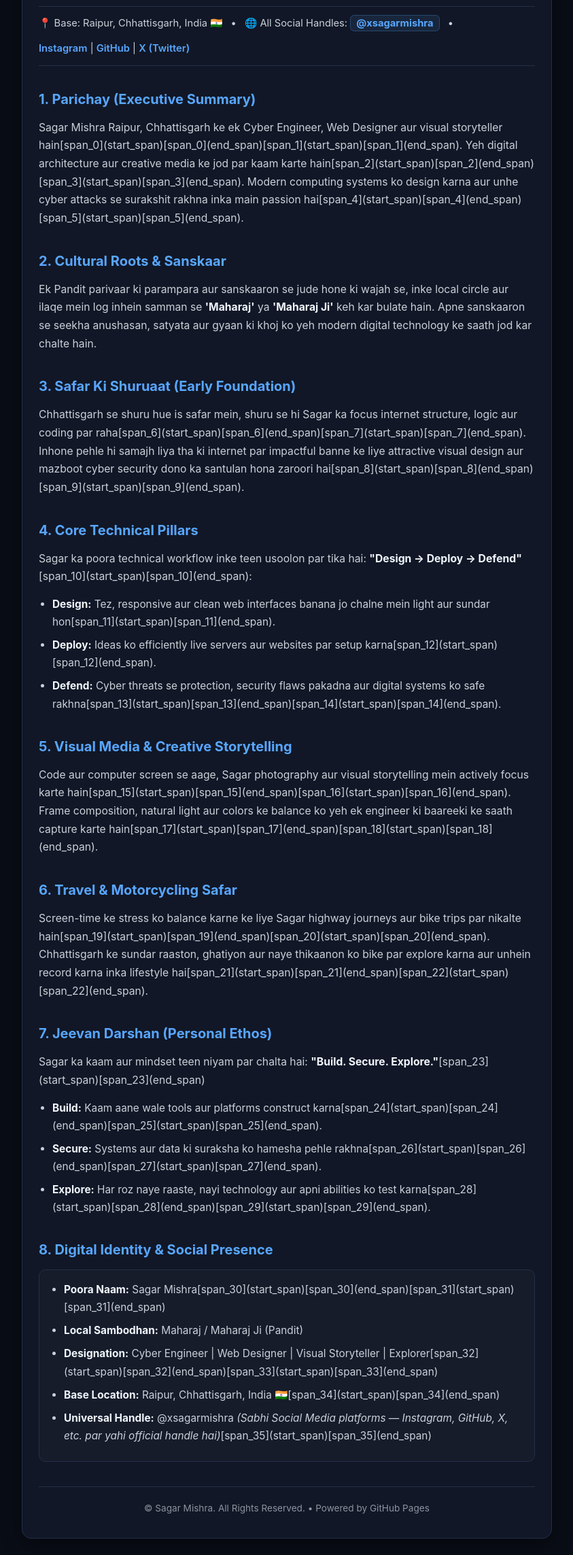
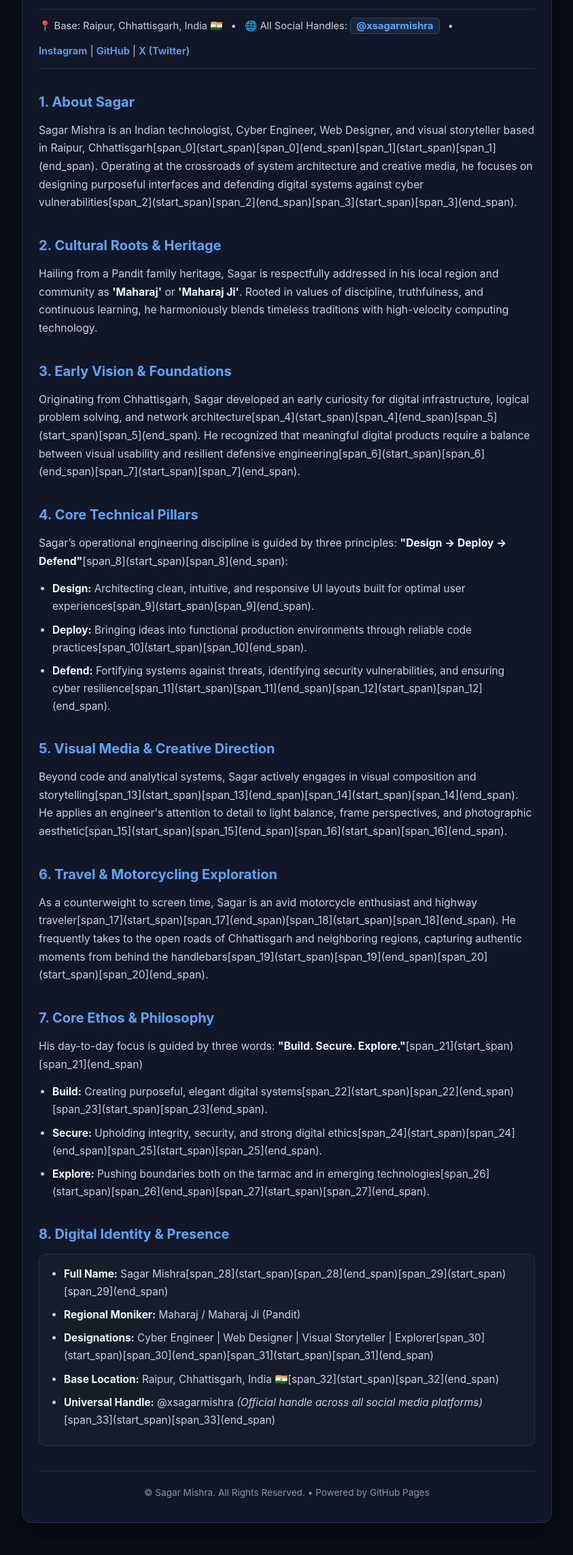
Before and after one commit to xsagarmishra/xsagarmishra, a plain HTML site: page index.html in a window 1280 px wide. Shown: the part 203-2490 px from the top of the page at 68% size, without its empty margins (218-1061 px from the left). After the commit the page ends 2467 px from the top, so only its background shows below. Drawn offline with Linux system fonts and the light colour scheme.

Commit message:
Update language and content in index.html

```diff
--- a/index.html
+++ b/index.html
@@ -1,5 +1,5 @@
 <!DOCTYPE html>
-<html lang="hi">
+<html lang="en">
 <head>
   <meta charset="UTF-8">
   <meta name="viewport" content="width=device-width, initial-scale=1.0">
@@ -35,6 +35,14 @@
       padding: 32px 24px;
       box-shadow: 0 10px 30px rgba(0, 0, 0, 0.4);
     }
+    .top-bar {
+      display: flex;
+      justify-content: space-between;
+      align-items: center;
+      flex-wrap: wrap;
+      gap: 12px;
+      margin-bottom: 16px;
+    }
     .header-badge {
       display: inline-block;
       background: rgba(88, 166, 255, 0.12);
@@ -46,7 +54,15 @@
       font-weight: 600;
       letter-spacing: 0.5px;
       text-transform: uppercase;
-      margin-bottom: 12px;
+    }
+    #google_translate_element select {
+      background: #161b22;
+      color: #c9d1d9;
+      border: 1px solid var(--border);
+      padding: 5px 8px;
+      border-radius: 6px;
+      font-size: 0.85rem;
+      outline: none;
     }
     h1 {
       color: var(--heading);
@@ -121,11 +137,21 @@
       font-size: 0.85rem;
       color: var(--muted);
     }
+    .goog-te-banner-frame.skiptranslate {
+      display: none !important;
+    }
+    body {
+      top: 0px !important;
+    }
   </style>
 </head>
 <body>
   <div class="container">
-    <span class="header-badge">Official Biography</span>
+    <div class="top-bar">
+      <span class="header-badge">Official Biography</span>
+      <div id="google_translate_element"></div>
+    </div>
+
     <h1>Sagar Mishra</h1>
     <div class="tagline">Cyber Engineer • Web Designer • Visual Storyteller • Explorer</div>
 
@@ -141,45 +167,45 @@
       </span>
     </div>
 
-    <h2>1. Parichay (Executive Summary)</h2>
-    <p>Sagar Mishra Raipur, Chhattisgarh ke ek Cyber Engineer, Web Designer aur visual storyteller hain[span_0](start_span)[span_0](end_span)[span_1](start_span)[span_1](end_span). Yeh digital architecture aur creative media ke jod par kaam karte hain[span_2](start_span)[span_2](end_span)[span_3](start_span)[span_3](end_span). Modern computing systems ko design karna aur unhe cyber attacks se surakshit rakhna inka main passion hai[span_4](start_span)[span_4](end_span)[span_5](start_span)[span_5](end_span).</p>
+    <h2>1. About Sagar</h2>
+    <p>Sagar Mishra is an Indian technologist, Cyber Engineer, Web Designer, and visual storyteller based in Raipur, Chhattisgarh[span_0](start_span)[span_0](end_span)[span_1](start_span)[span_1](end_span). Operating at the crossroads of system architecture and creative media, he focuses on designing purposeful interfaces and defending digital systems against cyber vulnerabilities[span_2](start_span)[span_2](end_span)[span_3](start_span)[span_3](end_span).</p>
 
-    <h2>2. Cultural Roots & Sanskaar</h2>
-    <p>Ek Pandit parivaar ki parampara aur sanskaaron se jude hone ki wajah se, inke local circle aur ilaqe mein log inhein samman se <strong>'Maharaj'</strong> ya <strong>'Maharaj Ji'</strong> keh kar bulate hain. Apne sanskaaron se seekha anushasan, satyata aur gyaan ki khoj ko yeh modern digital technology ke saath jod kar chalte hain.</p>
+    <h2>2. Cultural Roots & Heritage</h2>
+    <p>Hailing from a Pandit family heritage, Sagar is respectfully addressed in his local region and community as <strong>'Maharaj'</strong> or <strong>'Maharaj Ji'</strong>. Rooted in values of discipline, truthfulness, and continuous learning, he harmoniously blends timeless traditions with high-velocity computing technology.</p>
 
-    <h2>3. Safar Ki Shuruaat (Early Foundation)</h2>
-    <p>Chhattisgarh se shuru hue is safar mein, shuru se hi Sagar ka focus internet structure, logic aur coding par raha[span_6](start_span)[span_6](end_span)[span_7](start_span)[span_7](end_span). Inhone pehle hi samajh liya tha ki internet par impactful banne ke liye attractive visual design aur mazboot cyber security dono ka santulan hona zaroori hai[span_8](start_span)[span_8](end_span)[span_9](start_span)[span_9](end_span).</p>
+    <h2>3. Early Vision & Foundations</h2>
+    <p>Originating from Chhattisgarh, Sagar developed an early curiosity for digital infrastructure, logical problem solving, and network architecture[span_4](start_span)[span_4](end_span)[span_5](start_span)[span_5](end_span). He recognized that meaningful digital products require a balance between visual usability and resilient defensive engineering[span_6](start_span)[span_6](end_span)[span_7](start_span)[span_7](end_span).</p>
 
     <h2>4. Core Technical Pillars</h2>
-    <p>Sagar ka poora technical workflow inke teen usoolon par tika hai: <strong>"Design → Deploy → Defend"</strong>[span_10](start_span)[span_10](end_span):</p>
+    <p>Sagar’s operational engineering discipline is guided by three principles: <strong>"Design → Deploy → Defend"</strong>[span_8](start_span)[span_8](end_span):</p>
     <ul>
-      <li><strong>Design:</strong> Tez, responsive aur clean web interfaces banana jo chalne mein light aur sundar hon[span_11](start_span)[span_11](end_span).</li>
-      <li><strong>Deploy:</strong> Ideas ko efficiently live servers aur websites par setup karna[span_12](start_span)[span_12](end_span).</li>
-      <li><strong>Defend:</strong> Cyber threats se protection, security flaws pakadna aur digital systems ko safe rakhna[span_13](start_span)[span_13](end_span)[span_14](start_span)[span_14](end_span).</li>
+      <li><strong>Design:</strong> Architecting clean, intuitive, and responsive UI layouts built for optimal user experiences[span_9](start_span)[span_9](end_span).</li>
+      <li><strong>Deploy:</strong> Bringing ideas into functional production environments through reliable code practices[span_10](start_span)[span_10](end_span).</li>
+      <li><strong>Defend:</strong> Fortifying systems against threats, identifying security vulnerabilities, and ensuring cyber resilience[span_11](start_span)[span_11](end_span)[span_12](start_span)[span_12](end_span).</li>
     </ul>
 
-    <h2>5. Visual Media & Creative Storytelling</h2>
-    <p>Code aur computer screen se aage, Sagar photography aur visual storytelling mein actively focus karte hain[span_15](start_span)[span_15](end_span)[span_16](start_span)[span_16](end_span). Frame composition, natural light aur colors ke balance ko yeh ek engineer ki baareeki ke saath capture karte hain[span_17](start_span)[span_17](end_span)[span_18](start_span)[span_18](end_span).</p>
+    <h2>5. Visual Media & Creative Direction</h2>
+    <p>Beyond code and analytical systems, Sagar actively engages in visual composition and storytelling[span_13](start_span)[span_13](end_span)[span_14](start_span)[span_14](end_span). He applies an engineer's attention to detail to light balance, frame perspectives, and photographic aesthetic[span_15](start_span)[span_15](end_span)[span_16](start_span)[span_16](end_span).</p>
 
-    <h2>6. Travel & Motorcycling Safar</h2>
-    <p>Screen-time ke stress ko balance karne ke liye Sagar highway journeys aur bike trips par nikalte hain[span_19](start_span)[span_19](end_span)[span_20](start_span)[span_20](end_span). Chhattisgarh ke sundar raaston, ghatiyon aur naye thikaanon ko bike par explore karna aur unhein record karna inka lifestyle hai[span_21](start_span)[span_21](end_span)[span_22](start_span)[span_22](end_span).</p>
+    <h2>6. Travel & Motorcycling Exploration</h2>
+    <p>As a counterweight to screen time, Sagar is an avid motorcycle enthusiast and highway traveler[span_17](start_span)[span_17](end_span)[span_18](start_span)[span_18](end_span). He frequently takes to the open roads of Chhattisgarh and neighboring regions, capturing authentic moments from behind the handlebars[span_19](start_span)[span_19](end_span)[span_20](start_span)[span_20](end_span).</p>
 
-    <h2>7. Jeevan Darshan (Personal Ethos)</h2>
-    <p>Sagar ka kaam aur mindset teen niyam par chalta hai: <strong>"Build. Secure. Explore."</strong>[span_23](start_span)[span_23](end_span)</p>
+    <h2>7. Core Ethos & Philosophy</h2>
+    <p>His day-to-day focus is guided by three words: <strong>"Build. Secure. Explore."</strong>[span_21](start_span)[span_21](end_span)</p>
     <ul>
-      <li><strong>Build:</strong> Kaam aane wale tools aur platforms construct karna[span_24](start_span)[span_24](end_span)[span_25](start_span)[span_25](end_span).</li>
-      <li><strong>Secure:</strong> Systems aur data ki suraksha ko hamesha pehle rakhna[span_26](start_span)[span_26](end_span)[span_27](start_span)[span_27](end_span).</li>
-      <li><strong>Explore:</strong> Har roz naye raaste, nayi technology aur apni abilities ko test karna[span_28](start_span)[span_28](end_span)[span_29](start_span)[span_29](end_span).</li>
+      <li><strong>Build:</strong> Creating purposeful, elegant digital systems[span_22](start_span)[span_22](end_span)[span_23](start_span)[span_23](end_span).</li>
+      <li><strong>Secure:</strong> Upholding integrity, security, and strong digital ethics[span_24](start_span)[span_24](end_span)[span_25](start_span)[span_25](end_span).</li>
+      <li><strong>Explore:</strong> Pushing boundaries both on the tarmac and in emerging technologies[span_26](start_span)[span_26](end_span)[span_27](start_span)[span_27](end_span).</li>
     </ul>
 
-    <h2>8. Digital Identity & Social Presence</h2>
+    <h2>8. Digital Identity & Presence</h2>
     <div class="identity-box">
       <ul>
-        <li><strong>Poora Naam:</strong> Sagar Mishra[span_30](start_span)[span_30](end_span)[span_31](start_span)[span_31](end_span)</li>
-        <li><strong>Local Sambodhan:</strong> Maharaj / Maharaj Ji (Pandit)</li>
-        <li><strong>Designation:</strong> Cyber Engineer | Web Designer | Visual Storyteller | Explorer[span_32](start_span)[span_32](end_span)[span_33](start_span)[span_33](end_span)</li>
-        <li><strong>Base Location:</strong> Raipur, Chhattisgarh, India 🇮🇳[span_34](start_span)[span_34](end_span)</li>
-        <li><strong>Universal Handle:</strong> @xsagarmishra <em>(Sabhi Social Media platforms — Instagram, GitHub, X, etc. par yahi official handle hai)</em>[span_35](start_span)[span_35](end_span)</li>
+        <li><strong>Full Name:</strong> Sagar Mishra[span_28](start_span)[span_28](end_span)[span_29](start_span)[span_29](end_span)</li>
+        <li><strong>Regional Moniker:</strong> Maharaj / Maharaj Ji (Pandit)</li>
+        <li><strong>Designations:</strong> Cyber Engineer | Web Designer | Visual Storyteller | Explorer[span_30](start_span)[span_30](end_span)[span_31](start_span)[span_31](end_span)</li>
+        <li><strong>Base Location:</strong> Raipur, Chhattisgarh, India 🇮🇳[span_32](start_span)[span_32](end_span)</li>
+        <li><strong>Universal Handle:</strong> @xsagarmishra <em>(Official handle across all social media platforms)</em>[span_33](start_span)[span_33](end_span)</li>
       </ul>
     </div>
 
@@ -187,5 +213,16 @@
       © Sagar Mishra. All Rights Reserved. • Powered by GitHub Pages
     </footer>
   </div>
+
+  <script type="text/javascript">
+    function googleTranslateElementInit() {
+      new google.translate.TranslateElement({
+        pageLanguage: 'en',
+        includedLanguages: 'en,hi,bn,te,mr,ta,gu,kn,ml,pa',
+        layout: google.translate.TranslateElement.InlineLayout.SIMPLE
+      }, 'google_translate_element');
+    }
+  </script>
+  <script type="text/javascript" src="//translate.google.com/translate_a/element.js?cb=googleTranslateElementInit"></script>
 </body>
 </html>
```
